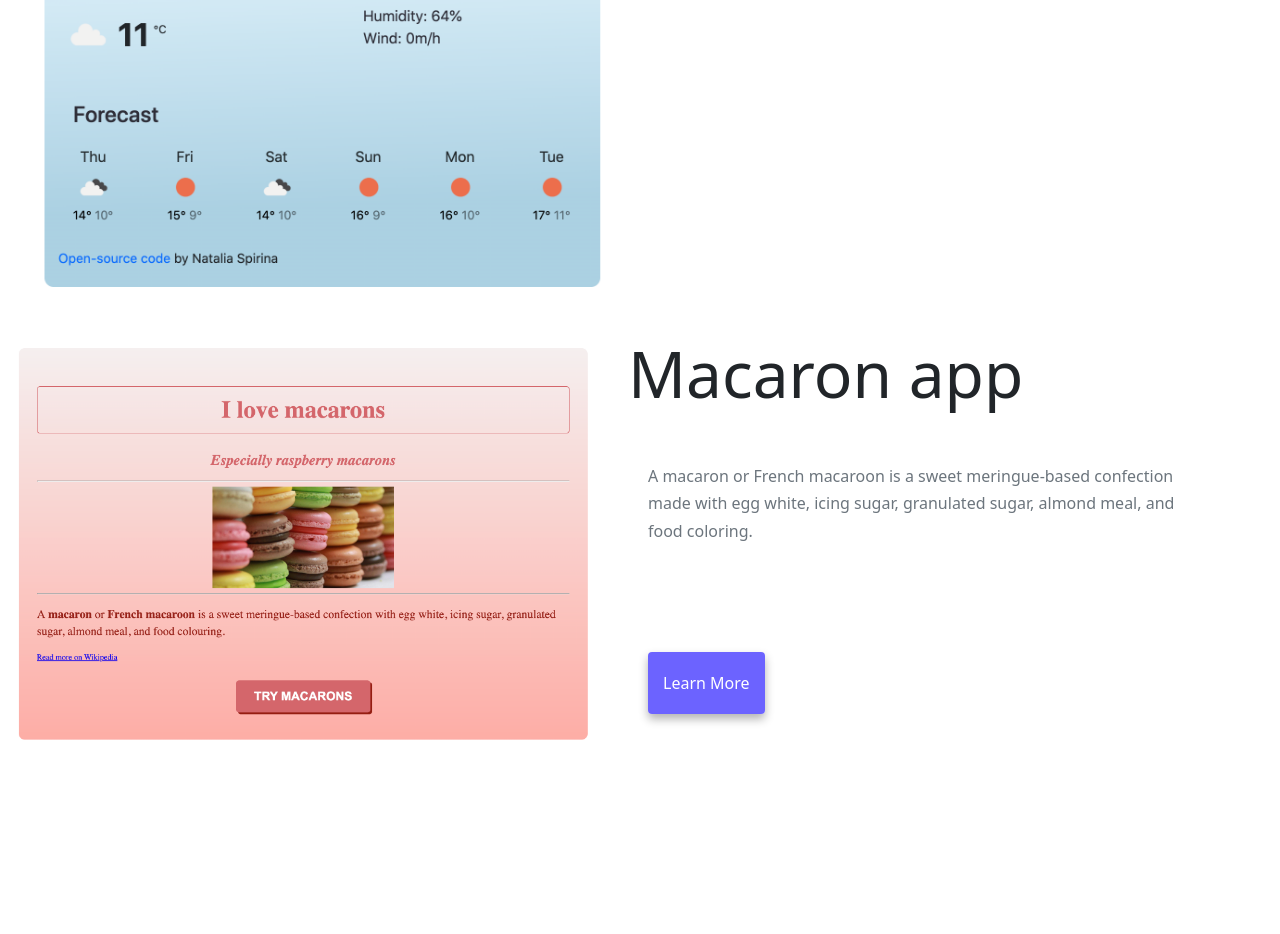
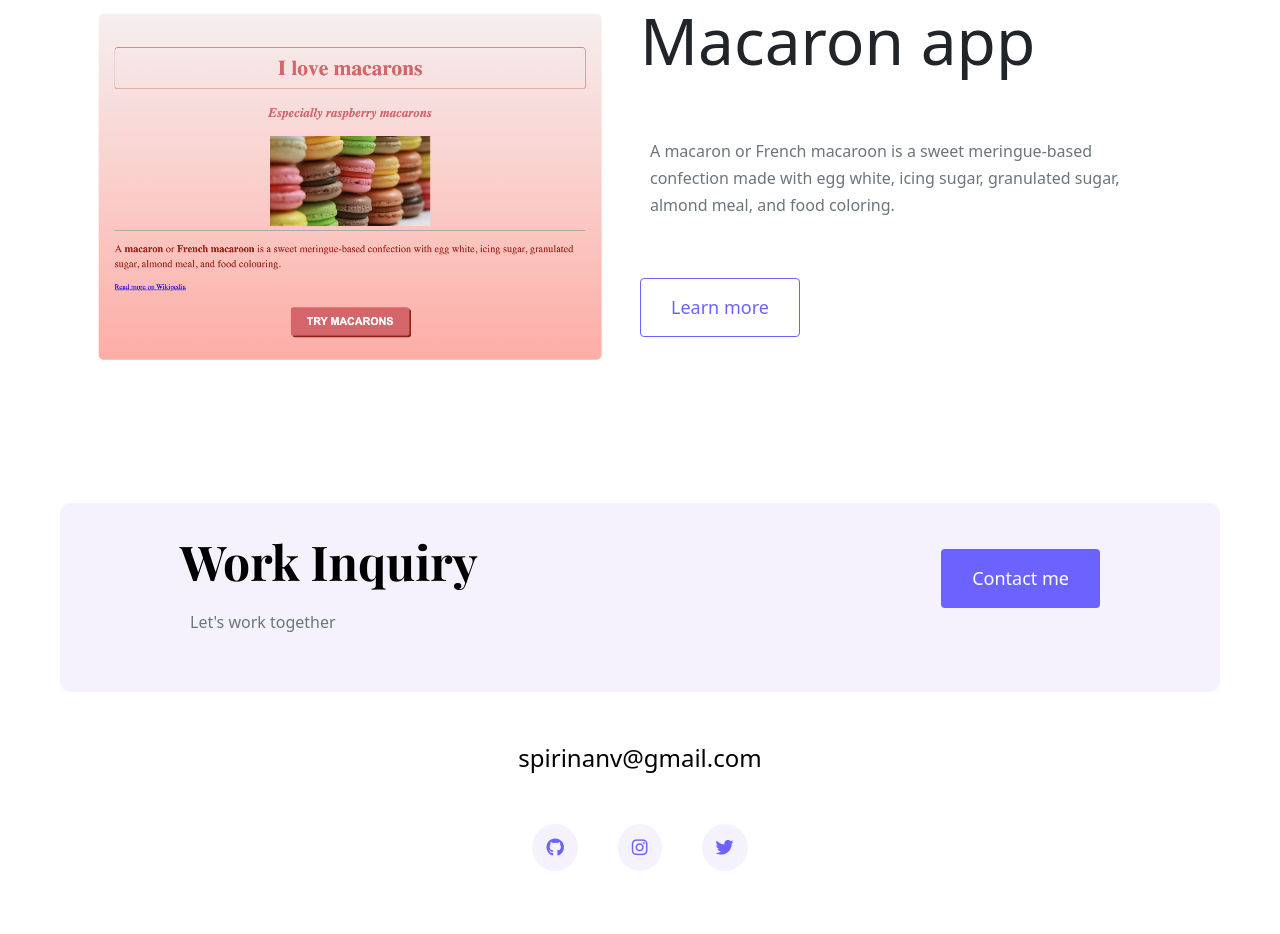
Before and after one commit to spi-nat/responsive-final-project, a plain HTML site: page index.html in a window 1280 px wide. Shown: the part 1974-2908 px from the top of the page. Before the commit the page ends 2812 px from the top, so only its background shows below. Drawn offline with nearby package versions, Linux system fonts and the light colour scheme.

Commit message:
created header and footer

```diff
--- a/index.html
+++ b/index.html
@@ -108,7 +108,7 @@
           <div class="mt-5">
             <a href="#" class="btn btn-branding-outline">Learn more</a>
           </div>
-          </div>
+
       </div>
     </div>
 <div class="row mb-5">
@@ -122,35 +122,70 @@
         This weather app is one of best free weather apps with full features: Local weather, weather map (weather map service) and weather widgets.
     </p>
 
-<div class="mt-5">
-  <a href="#" class="link">Learn more</a>
+
+  <a href="#" class="btn btn-branding-outline">Learn more</a>
 
 </div>
   </div>
-<div class="col-md-6">
-  <img src="images/weather-app.png" alt="Weather app" class="img-fluid rounded d-none d-sm-block">
+<div class="col d-none d-lg-block">
+  <img src="images/weather-app.png" alt="Weather app" class="img-fluid ">
 
 </div>
 </div>
 <div class="row">
-  <div class="col-md-6">
-    <img src="images/macarons.png" alt="Macaron app" class="img-fluid rounded d-none d-sm-block">
+  <div class="col d-none d-lg-block">
+    <img src="images/macarons.png" alt="Macaron app" class="img-fluid">
 
   </div>
-<div class="col-md-6">
-  <h2 class="mb-3">
+<div class="col">
+    <div class="project-description">
+  <h2 class="mb-5">
    Macaron app
   </h2>
-  <div class="about-paragraphs text-center">
+
  <p class="mb-5 text-muted">
     A macaron or French macaroon is a sweet meringue-based confection made with egg white, icing sugar, granulated sugar, almond meal, and food coloring.
  </p>
-  </div>
-<div class="mt-5">
-  <a href="#" class="link">Learn more</a>
 
+
+  <a href="#" class="btn btn-branding-outline">Learn more</a>
 </div>
 </div>
 </div>
+</div>
+<footer>
+    <div class="contact-box justify-content-between mb-5 d-none d-md-flex">
+        <div>
+            <h4>Work Inquiry</h4>
+            <p class="text-muted">Let's work together</p>
+        </div>
+<div>
+    <a href="#" class="btn btn-branding mt-3">Contact me</a>
+</div>
+    </div>
+    <div class="d-flex justify-content-center mb-5">
+        <a href="mailto:spirinanv@gmail.com" class="email-link">spirinanv@gmail.com</a>
+
+    </div>
+<div class="social-links d-flex justify-content-center">
+    <a href="https://www.github.com" target="_blank">
+    <i class="fab fa-github" aria-hidden="true">
+
+    </i>
+</a>
+<a href="https://instagram.com" target="_blank">
+    <i class="fab fa-instagram" area-hidden="true">
+
+    </i>
+</a>
+<a href="https://twitter.com" target="_blank">
+<i class="fab fa-twitter" area-hudden="true">
+
+
+</i>
+</a>
+</div>
+</footer>
+</div>
   </body>
 </html>
--- a/style.css
+++ b/style.css
@@ -24,6 +24,16 @@ nav li {
   line-height: 42px;
   margin-left: 15px;
 }
+footer {
+  margin: 60px 0;
+  padding: 60px;
+  display: block;
+}
+footer .contact-box {
+  background: var(--secondary-color);
+  padding: 30px 120px;
+  border-radius: 10px;
+}
 .active a {
   color: var(--primary-color);
 }
@@ -43,6 +53,18 @@ nav li {
 }
 h2 {
   font-size: 64px;
+}
+div {
+  display: block;
+}
+h4 {
+  font-size: 48px;
+  color: black;
+  font-family: var(--heading-font-family);
+  font-weight: bold;
+  margin-top: 0;
+  margin-bottom: 0.5rem;
+  line-height: 1.2;
 }
 .hero h1 {
   text-align: center;
@@ -86,7 +108,33 @@ h2 {
   line-height: 27px;
   padding: 15px 30px;
 }
-
+footer .social-links a {
+  margin: 0 20px;
+  color: var(--primary-color);
+  background: var(--secondary-color);
+  padding: 10px 14px;
+  border-radius: 50%;
+  font-size: 18px;
+  transition: all 100ms ease-in-out;
+}
+.fab {
+  font-weight: 400;
+  display: inline-block;
+  font-style: normal;
+  font-variant: normal;
+  text-rendering: auto;
+  line-height: 1;
+}
+footer .email-link {
+  text-decoration: none;
+  color: black;
+  font-size: 24px;
+}
+footer .contact-box {
+  background: var(--secondary-color);
+  padding: 30px 120px;
+  border-radius: 10px;
+}
 p {
   padding: 10px;
   border-radius: 4px;
@@ -147,6 +195,7 @@ p {
   vertical-align: middle;
   border-radius: 0.25rem;
 }
+
 .col-sm-4 {
   flex: 0 0 auto;
   width: 33.33333%;
```
